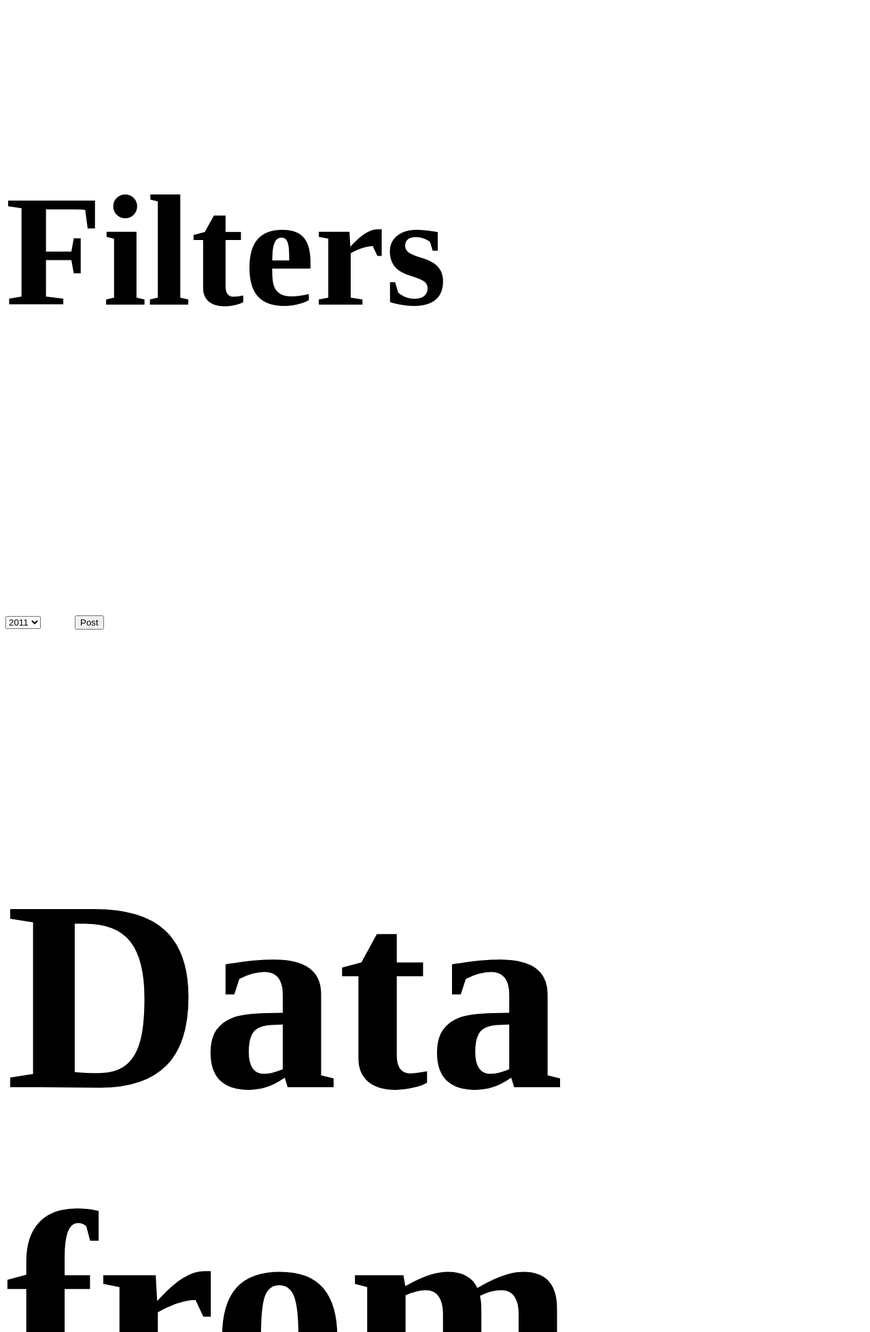
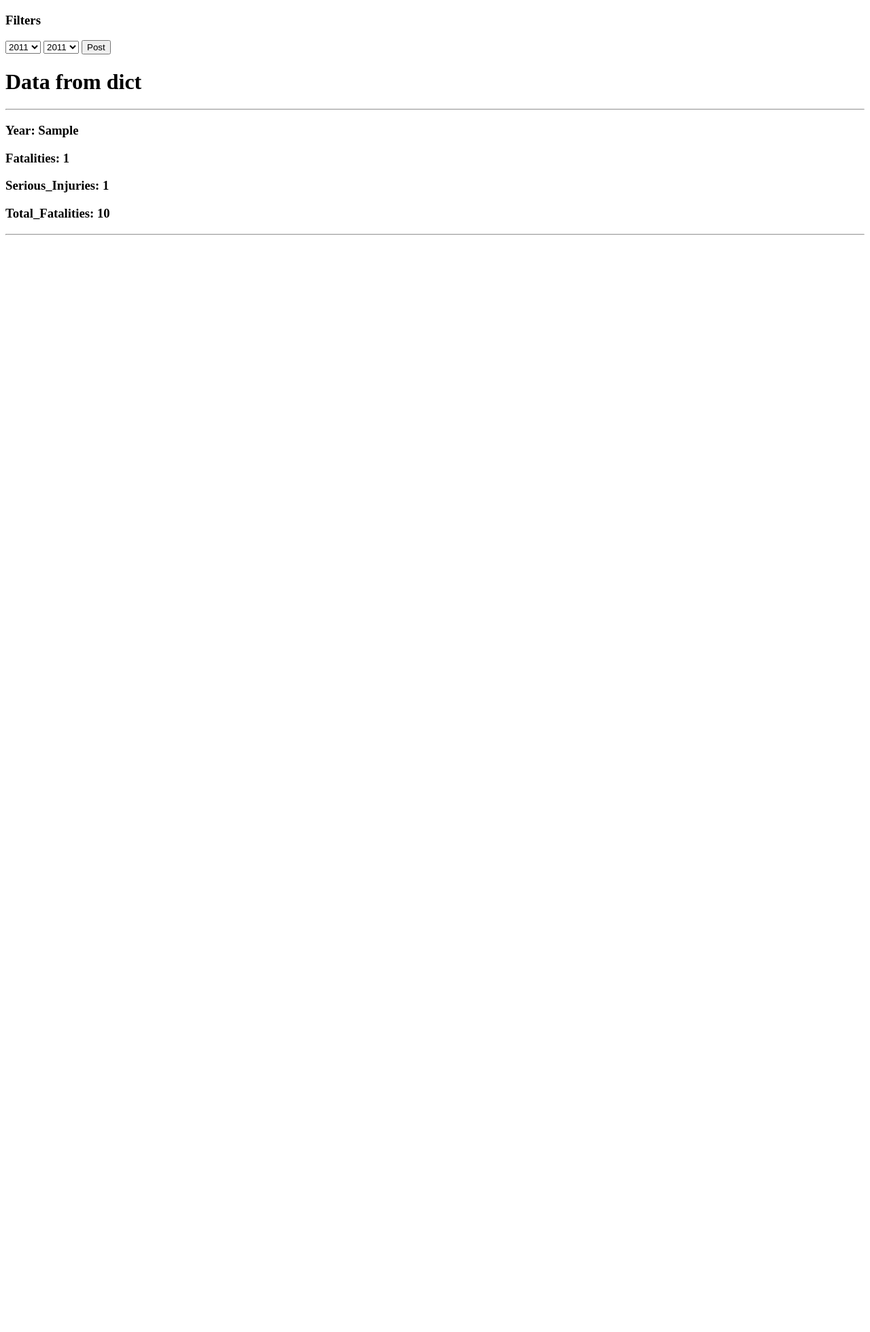
Before and after one commit to shilpisirohi12/ridesmartFL, a Flask app: page /dashboard in a window 1280 px wide; the page is wider, and only the part inside the window is pictured. Shown: the top 1959 px of that part at 68% size. After the commit the page ends 346 px from the top of that part, so only its background shows below. Run offline with Flask 2, Linux system fonts and the light colour scheme; tables that the repository leaves empty hold one stand-in row (values such as "Sample post").

Commit message:
connected to DB

```diff
--- a/app.py
+++ b/app.py
@@ -6,34 +6,39 @@ app.config['SQLALCHEMY_DATABASE_URI']='mysql://shilpi:shilpi@127.0.0.1:3306/ride
 db=SQLAlchemy(app)
 
 class Example(db.Model):
-    __tablename__ = 'test'
-    id=db.Column('id',db.Integer, primary_key=True)
-    name=db.Column('name',db.Unicode)
+    __tablename__ = 'fatal'
+    year=db.Column('year',db.Unicode, primary_key=True)
+    fatalities=db.Column('fatalities',db.Integer)
+    serious_inj=db.Column('serious_inj',db.Integer)
+    total_fatal=db.Column('total_fatal',db.Integer)
+
+    def __repr__(self):
+        return self.year
 
 
-DataDict=[
-    {
-        'Year':'2011',
-        'Fatalities':'934',
-        'Serious_Injuries':'2491',
-        'Total_Fatalities': '2405'
+# DataDict=[
+#     {
+#         'Year':'2011',
+#         'Fatalities':'934',
+#         'Serious_Injuries':'2491',
+#         'Total_Fatalities': '2405'
 
-    },
-    {
-        'Year':'2012',
-        'Fatalities':'895',
-        'Serious_Injuries':'2383',
-        'Total_Fatalities': '2413'
+#     },
+#     {
+#         'Year':'2012',
+#         'Fatalities':'895',
+#         'Serious_Injuries':'2383',
+#         'Total_Fatalities': '2413'
 
-    },
-        {
-        'Year':'2013',
-        'Fatalities':'863',
-        'Serious_Injuries':'2194',
-        'Total_Fatalities': '2194'
+#     },
+#         {
+#         'Year':'2013',
+#         'Fatalities':'863',
+#         'Serious_Injuries':'2194',
+#         'Total_Fatalities': '2194'
 
-    }
-]
+#     }
+# ]
 
 year=['2011','2012','2013','2014','2015','2016','2017','2018']
 
@@ -43,7 +48,9 @@ def start():
         year_selected=request.form.get('year')
         print(year_selected)
         return render_template('success.html',year=year_selected)
+        #return redirect('/dashboard')
     else:
+        DataDict=Example.query.order_by().all()
         return render_template('dashboard.html',data=DataDict,years=year)
 
 
--- a/static/css/main.css
+++ b/static/css/main.css
@@ -1,4 +1,4 @@
 body{
     font-family: Hekvetica;
-    font-size: 200px;
+    font-size: 14px;
 }
--- a/templates/base.html
+++ b/templates/base.html
@@ -3,7 +3,7 @@
 <head>
     <meta charset="UTF-8">
     <meta name="viewport" content="width=device-width, initial-scale=1.0">
-    <link rel="stylesheet" href="{{ url_for('static', filename='css/main.css') }}">
+   <!--<link rel="stylesheet" href="{{ url_for('static', filename='css/main.css') }}">-->
     {% block head %} {% endblock %}
 </head>
 <body>
--- a/templates/dashboard.html
+++ b/templates/dashboard.html
@@ -13,15 +13,21 @@
         <option value= "{{year}}" >{{year}}</option>"
         {% endfor %}
     </select>
-    <input type='button' value='Post'>
+    <select name="district" id="district" method="GET" action="/">
+        <option value="{{years[0]}}" selected>{{years[0]}}</option>
+        {% for year in years[1:] %}
+        <option value= "{{year}}" >{{year}}</option>"
+        {% endfor %}
+    </select>
+    <input type='submit' value='Post'>
 </form>
 
 <h1>Data from dict</h1><hr>
 {% for dt in data %}
-    <h3>Year: {{dt.Year}}</h3>
-    <h3>Fatalities: {{dt.Fatalities}}</h3>
-    <h3>Serious_Injuries: {{dt.Serious_Injuries}}</h3>
-    <h3>Total_Fatalities: {{dt.Total_Fatalities}}</h3>
+    <h3>Year: {{dt.year}}</h3>
+    <h3>Fatalities: {{dt.fatalities}}</h3>
+    <h3>Serious_Injuries: {{dt.serious_inj}}</h3>
+    <h3>Total_Fatalities: {{dt.total_fatal}}</h3>
     <hr>
 {% endfor %}
 
```
